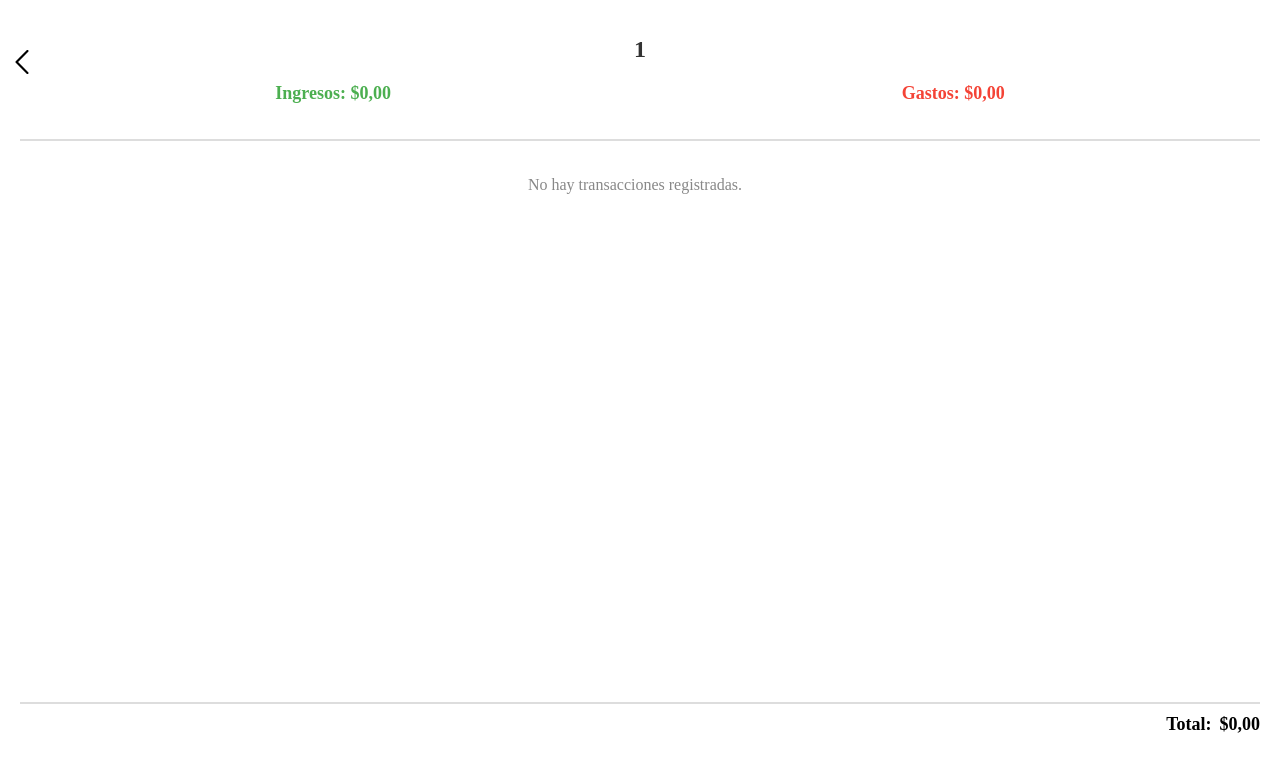
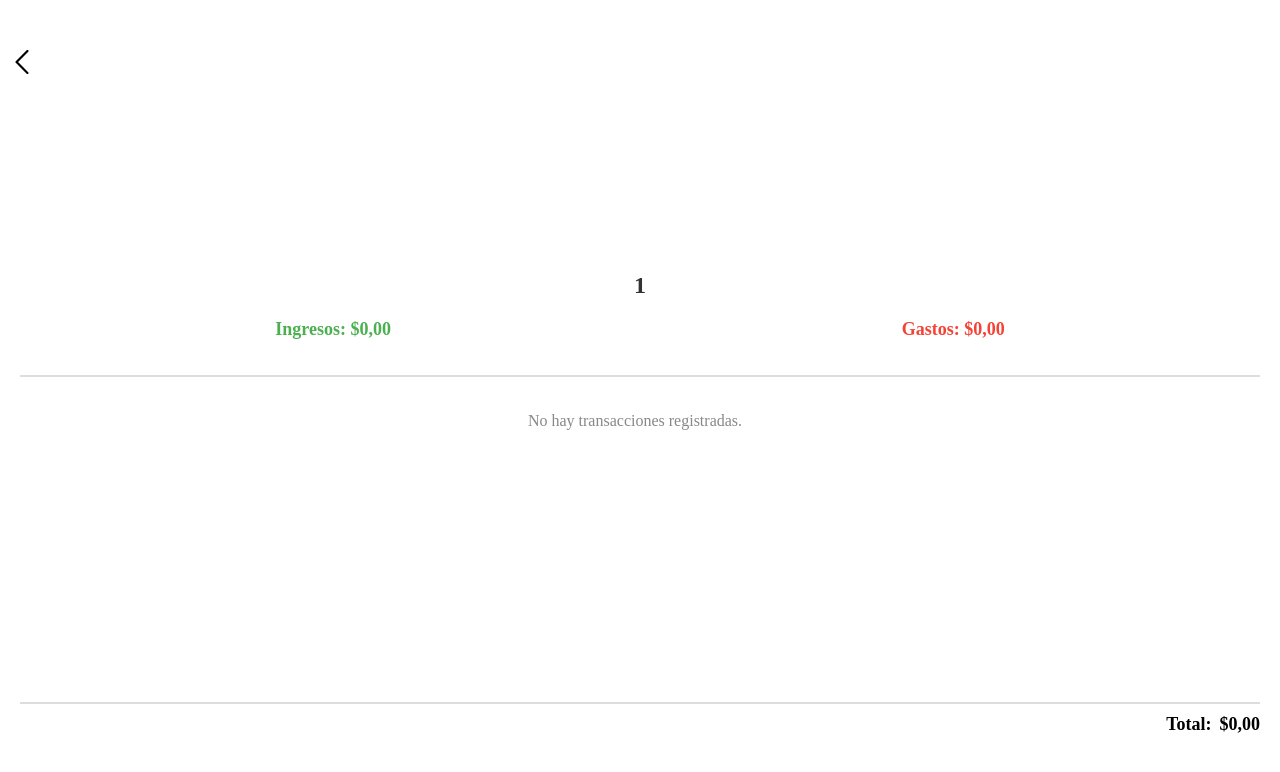
Before and after one commit to axensz/MoneyTrack, a React (Vite) app: page /account/1 in a window 1280 px wide. Shown: the top 772 px of the page. Built offline with nearby package versions, Linux system fonts and the light colour scheme.

Commit message:
V4.1 - Diseño Cuenta de banco

```diff
--- a/src/styles/bankAccount.scss
+++ b/src/styles/bankAccount.scss
@@ -9,6 +9,7 @@ $box-shadow: 0px 2px 6px rgba(0, 0, 0, 0.2);
   width: 100vw;
   height: 100vh;
   padding: 20px;
+  padding-top: 20%;
   box-sizing: border-box;
   display: flex;
   flex-direction: column;
```
